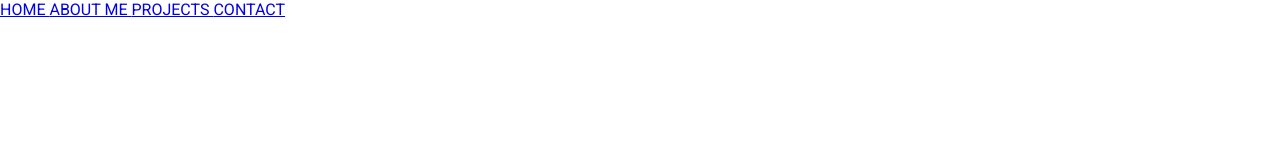
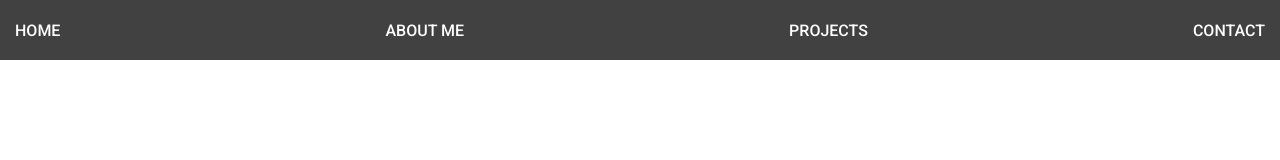
Before and after one commit to NekoNekoNyahChan/My-Website, a plain HTML site: page pages/index.html in a window 1280 px wide. Drawn offline with Linux system fonts and the light colour scheme.

Commit message:
created header+created image carousel files

```diff
--- a/pages/index.html
+++ b/pages/index.html
@@ -31,6 +31,12 @@
             CONTACT
         </a>
     </div>
+    <div class="main">
+        <div class="image-carousel">
+
+        </div>
+    </div>
     <script src="/scripts/index.js"></script>
+    <script src="/scripts/image-carousel.js"></script>
 </body>
 </html>
--- a/styles/header.css
+++ b/styles/header.css
@@ -0,0 +1,27 @@
+.header {
+    background-color: rgb(65, 65, 65);
+    color: white;
+    padding-left: 15px;
+    padding-right: 15px;
+
+    display: flex;
+    align-items: center;
+    justify-content: space-between;
+
+    position: fixed;
+    top: 0px;
+    left: 0px;
+    right: 0px;
+    height: 60px;
+}
+
+a {
+    color: white;
+    text-decoration: none;
+    font-weight: 500;
+}
+
+a:hover {
+    opacity: 0.7;
+    transition-duration: 0.15s;
+}
```
Also changed, not shown: scripts/image-carousel.js (added), styles/image-carousel.css (added).
